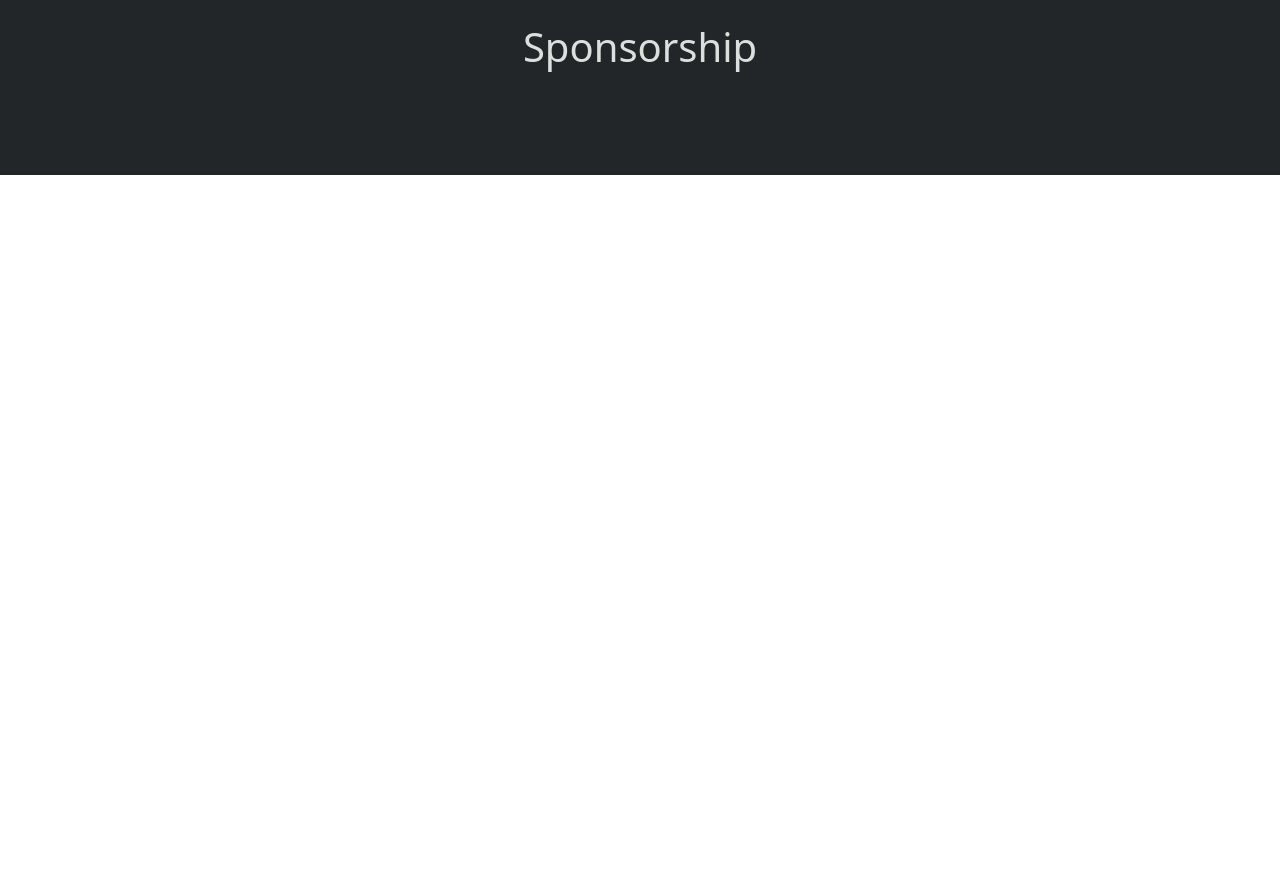
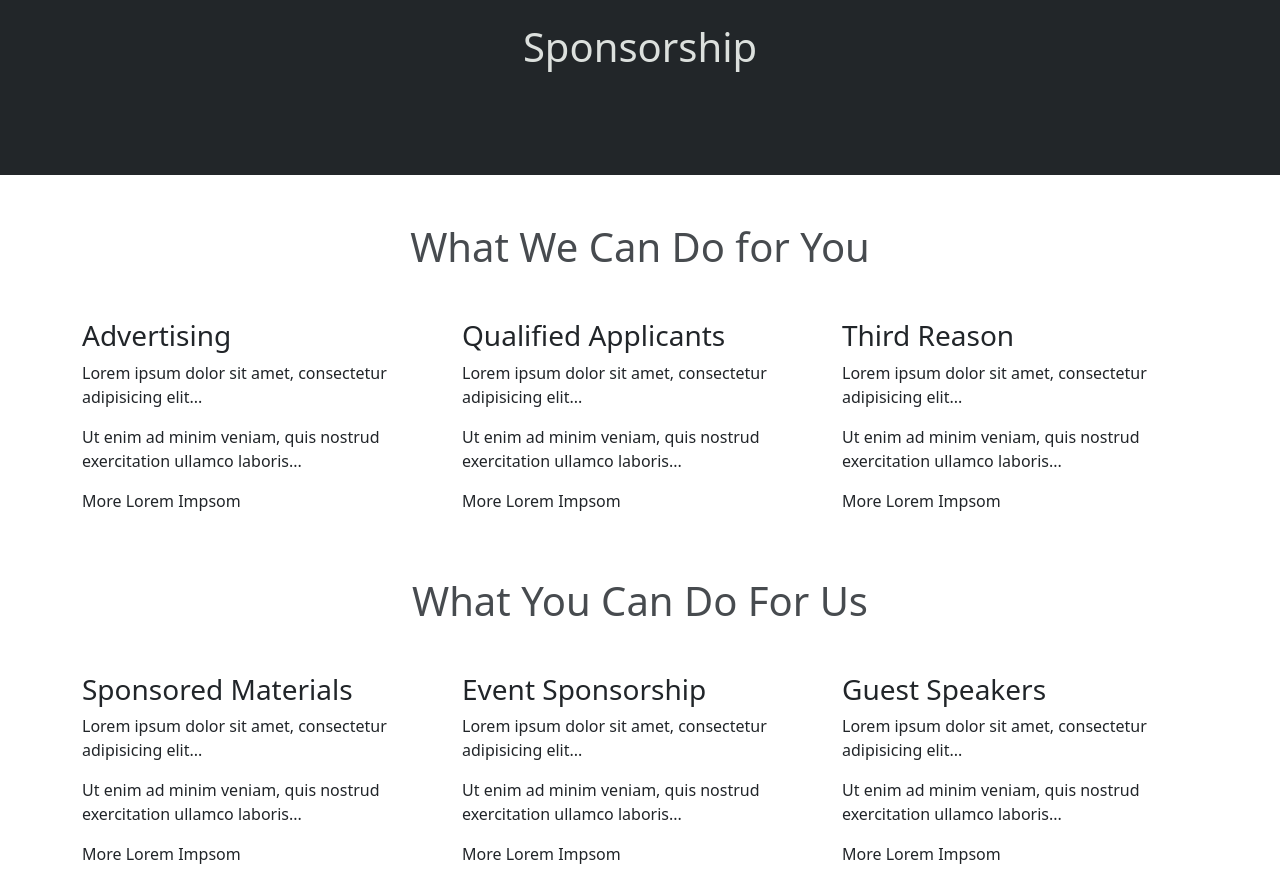
Before and after one commit to sqmorrison/SDC_Website, a plain HTML site: page sponsorship.html in a window 1280 px wide. Shown: the part 73-952 px from the top of the page. Before the commit the page ends 800 px from the top, so only its background shows below. Drawn offline with nearby package versions, Linux system fonts and the light colour scheme.

Commit message:
Add information to sponsorship page

```diff
--- a/sponsorship.html
+++ b/sponsorship.html
@@ -47,6 +47,62 @@
           <h1 style="color: #dce0dd;">Sponsorship</h1>
         </div>
       </div>
+      <div class="container-fluid pt-5 text-center">
+        <h1 style="color: #474B4F;">What We Can Do for You</h1>
+      </div>
+      <div class="container mt-5">
+        <div class="row">
+          <div class="col-sm-4">
+            <h3>Advertising</h3>
+            <p>Lorem ipsum dolor sit amet, consectetur adipisicing elit...</p>
+            <p>Ut enim ad minim veniam, quis nostrud exercitation ullamco laboris...</p>
+            <p>More Lorem Impsom</p>
+          </div>
+          <div class="col-sm-4">
+            <h3>Qualified Applicants</h3>
+            <p>Lorem ipsum dolor sit amet, consectetur adipisicing elit...</p>
+            <p>Ut enim ad minim veniam, quis nostrud exercitation ullamco laboris...</p>
+            <p>More Lorem Impsom</p>
+          </div>
+          <div class="col-sm-4">
+            <h3>Third Reason</h3>
+            <p>Lorem ipsum dolor sit amet, consectetur adipisicing elit...</p>
+            <p>Ut enim ad minim veniam, quis nostrud exercitation ullamco laboris...</p>
+            <p>More Lorem Impsom </p>
+          </div>
+        </div>
+      </div>
+      <div class="container-fluid pt-5 text-center">
+        <h1 style="color: #474B4F;">What You Can Do For Us</h1>
+      </div>
+      <div class="container mt-5">
+        <div class="row">
+          <div class="col-sm-4">
+            <h3>Sponsored Materials</h3>
+            <p>Lorem ipsum dolor sit amet, consectetur adipisicing elit...</p>
+            <p>Ut enim ad minim veniam, quis nostrud exercitation ullamco laboris...</p>
+            <p>More Lorem Impsom</p>
+          </div>
+          <div class="col-sm-4">
+            <h3>Event Sponsorship</h3>
+            <p>Lorem ipsum dolor sit amet, consectetur adipisicing elit...</p>
+            <p>Ut enim ad minim veniam, quis nostrud exercitation ullamco laboris...</p>
+            <p>More Lorem Impsom</p>
+          </div>
+          <div class="col-sm-4">
+            <h3>Guest Speakers</h3>
+            <p>Lorem ipsum dolor sit amet, consectetur adipisicing elit...</p>
+            <p>Ut enim ad minim veniam, quis nostrud exercitation ullamco laboris...</p>
+            <p>More Lorem Impsom</p>
+          </div>
+        </div>
+      </div>
+      <div class="container-fluid p-5 text-center" style="background-color: #222629;">
+        <div class="container-fluid p-5 text-center" style="background-color: #222629;">
+          <h1 style="color: #dce0dd;">Interested?</h1>
+          <p style="color: #dce0dd;">Set up a meeting with us at tntechSDC@gmail.com</p>
+        </div>
+      </div>
     <script src="https://cdn.jsdelivr.net/npm/bootstrap@5.3.3/dist/js/bootstrap.bundle.min.js" integrity="sha384-YvpcrYf0tY3lHB60NNkmXc5s9fDVZLESaAA55NDzOxhy9GkcIdslK1eN7N6jIeHz" crossorigin="anonymous"></script>
     <script src="https://code.jquery.com/jquery-3.7.1.min.js" integrity="sha256-/JqT3SQfawRcv/BIHPThkBvs0OEvtFFmqPF/lYI/Cxo=" crossorigin="anonymous"></script>
   </body>
```
